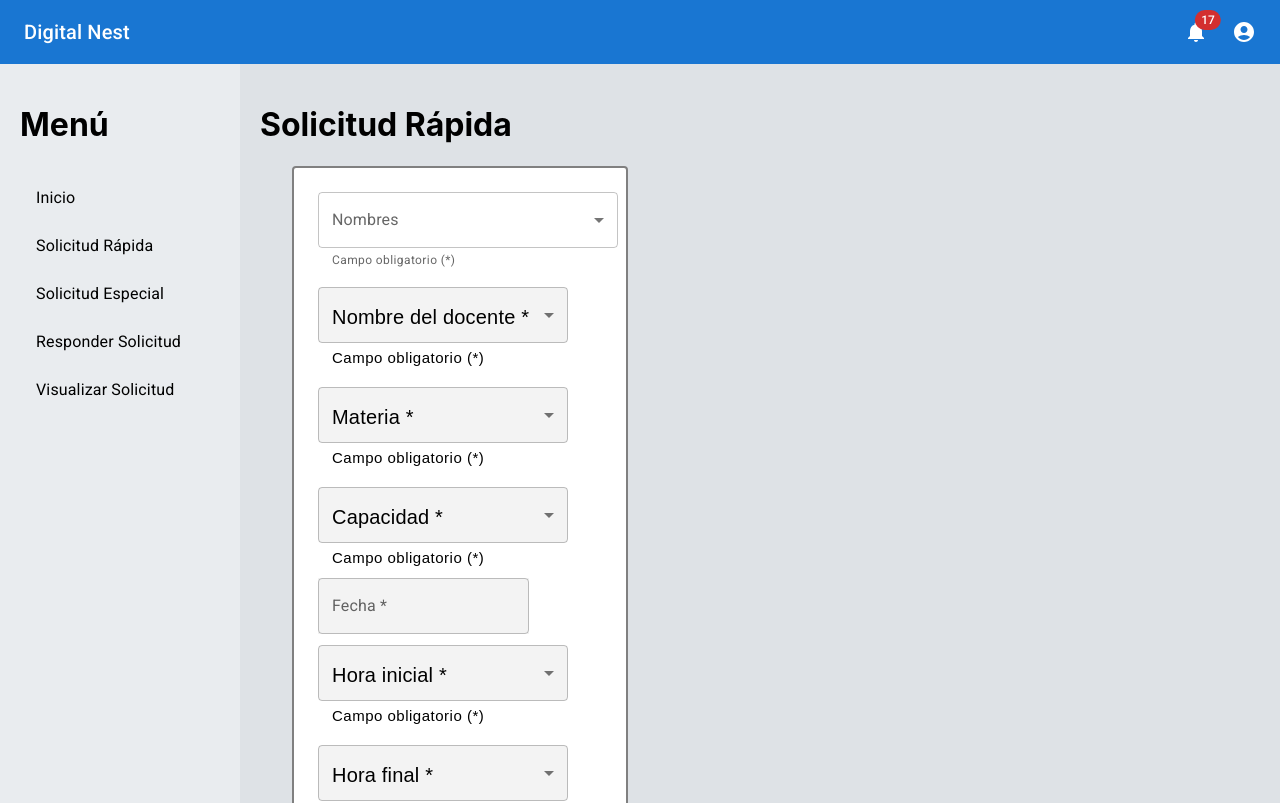
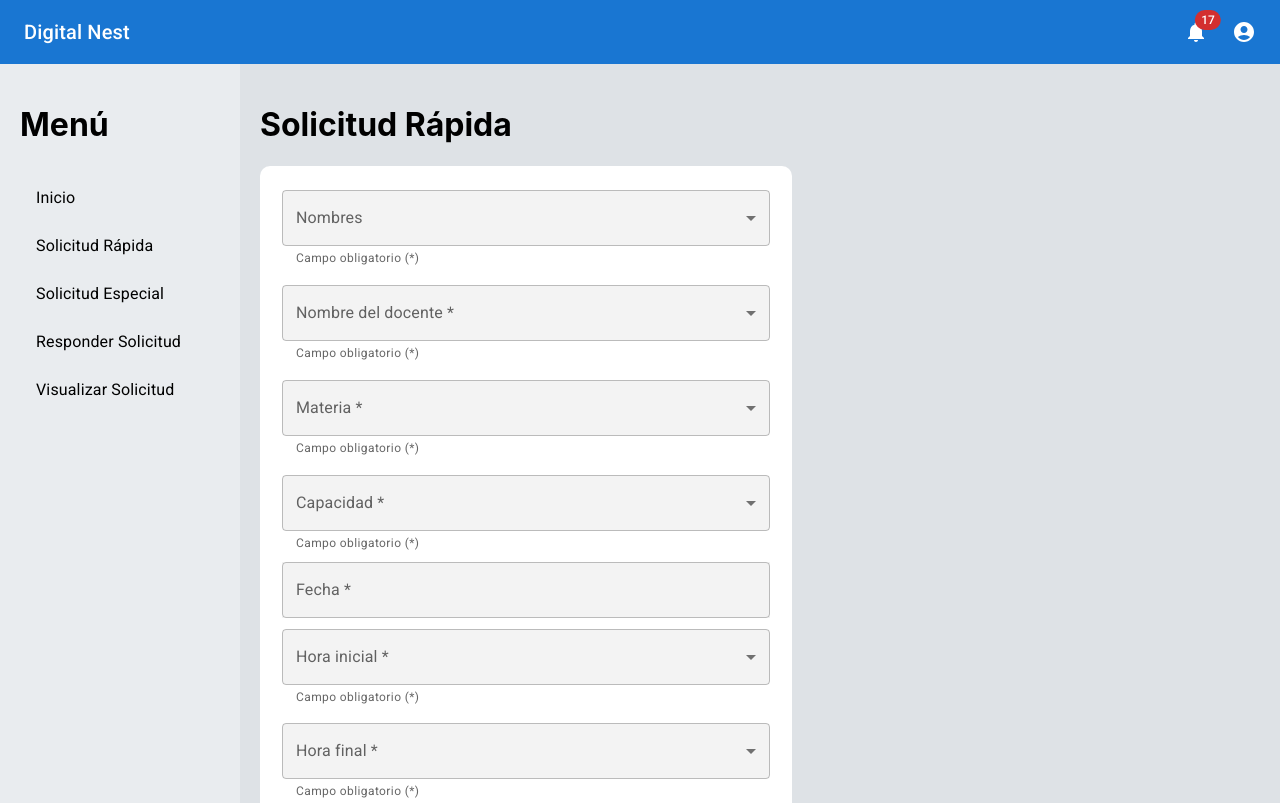
Before and after one commit to iMouchta/DigitalNest, a React (Create React App) app in the folder digital-nest/: page /docente/solicitudRapida in a window 1280 px wide. Shown: the top 803 px of the page. Built offline with nearby package versions, Linux system fonts and the light colour scheme; the HTML template or start-up script is replaced by a standard one.

Commit message:
cambios en las solicitudes

```diff
--- a/digital-nest/src/components/FormDateSelector.js
+++ b/digital-nest/src/components/FormDateSelector.js
@@ -17,10 +17,10 @@ export default function FormDateSelector({ label, onChange, error }) {
   };
 
   return (
-    <div style={{marginLeft: '8px'}}>
+    <div style={{marginLeft: '8px', marginRight:'8px'}}>
       <LocalizationProvider sx={{backgroundColor: '#f3f3f3'}}  dateAdapter={AdapterDayjs}>
         <DatePicker
-          sx={{backgroundColor: '#f3f3f3'}}
+          sx={{backgroundColor: '#f3f3f3',minWidth: 488}}
           style={{ color: error ? "red" : "inherit",  }}
           label={label}
           minDate={minDate}
--- a/digital-nest/src/components/FormMultipleSelector.js
+++ b/digital-nest/src/components/FormMultipleSelector.js
@@ -24,15 +24,16 @@ export default function FormMultipleSelector({ label, options, onChange }) {
 
   return (
     <div>
-      <FormControl sx={{ m: 1, minWidth: 300 }}>
-        <InputLabel>{label}</InputLabel>
+      <FormControl sx={{ m: 1, minWidth: 488 }}>
+        <InputLabel sx={{backgroundColor: '#f3f3f3'}}>{label}</InputLabel>
         <Select
+          sx={{backgroundColor: '#f3f3f3'}}
           multiple
           label={label}
           value={value}
           onChange={handleChange}
           renderValue={(selected) => (
-            <Box sx={{ display: "flex", flexWrap: "wrap", gap: 0.5 }}>
+            <Box sx={{  display: "flex", flexWrap: "wrap", gap: 0.5 }}>
               {selected.map((value) => (
                 <Chip key={value} label={value} />
               ))}
--- a/digital-nest/src/components/FormSelector.js
+++ b/digital-nest/src/components/FormSelector.js
@@ -17,9 +17,9 @@ export default function FormSelector({ label, options, onChange, error }) {
   return (
     <div>
       <FormControl error={error}
-      sx={{ m: 1, minWidth: 250}}>
+      sx={{ m: 1, minWidth: 488}}>
         <InputLabel sx={{backgroundColor: '#f3f3f3'}}
-            style={{ color: 'black', fontFamily: 'Arial', fontSize: '20px' }}>{label}
+            >{label}
         </InputLabel>
         <Input
 
@@ -28,7 +28,7 @@ export default function FormSelector({ label, options, onChange, error }) {
         label={label}
         value={value}
         onChange={handleChange}
-        renderValue={(value) => `⚠️  - ${value}`}>
+        renderValue={(value) => `${value}`}>
           <MenuItem value="" >
             <em>Ninguno </em>
           </MenuItem>
@@ -38,7 +38,7 @@ export default function FormSelector({ label, options, onChange, error }) {
             </MenuItem>
           ))}
         </Select>
-        <FormHelperText style={{ color: 'black', fontFamily: 'Arial', fontSize: '15px' }}>Campo obligatorio (*)</FormHelperText>
+        <FormHelperText >Campo obligatorio (*)</FormHelperText>
       </FormControl>
     </div>
   );
--- a/digital-nest/src/components/FormSolicitudEspecial.js
+++ b/digital-nest/src/components/FormSolicitudEspecial.js
@@ -113,16 +113,21 @@ export default function FormSolicitudEspecial() {
 
   return (
     <form>
-      <Box ml={4} sx={{ p: 2,
+      <Box
+      display="flex"
+      flexDirection="column"
+      justifyContent="center"
+      alignItems="center"
+      minHeight="calc(100vh - 160px)"
+      sx={{ p: 2,
       backgroundColor: 'white',
       color: 'black',
-      width: '300px',
-      border: "2px solid grey",
-      borderRadius: "4px" }}>
+      width: '500px',
+      borderRadius: "10px" }}>
         <FormTextField
 
           label="Nombre completo *"
-          style={{ color: 'black', fontFamily: 'Arial', fontSize: '200px' }}
+
           placeholder="Ingrese su nombre completo"
           onChange={setTextFieldNombre}
           error={errorNombre}
--- a/digital-nest/src/components/FormSolicitudRapida.js
+++ b/digital-nest/src/components/FormSolicitudRapida.js
@@ -5,6 +5,7 @@ import FormTextField from "./FormTextField";
 import Box from "@mui/material/Box";
 import SendFormButton from "./SendFormButton";
 import FormDateSelector from "./FormDateSelector";
+import Grid from "@mui/material/Box";
 
 export default function FormSolicitudRapida() {
   //* Form fields
@@ -122,12 +123,19 @@ export default function FormSolicitudRapida() {
 
   return (
     <form>
-      <Box ml={4} sx={{ p: 2,
+      <Grid container>
+      <Grid item xs="auto">
+      <Box
+      display="flex"
+      flexDirection="column"
+      justifyContent="center"
+      alignItems="center"
+      minHeight="calc(100vh - 160px)"
+      sx={{ p: 2,
       backgroundColor: 'white',
       color: 'black',
-      width: '300px',
-      border: "2px solid grey",
-      borderRadius: "4px" }}>
+      width: '500px',
+      borderRadius: "10px" }}>
         <FormMultipleSelector
           label="Nombres"
           options={[
@@ -181,6 +189,8 @@ export default function FormSolicitudRapida() {
 
         <SendFormButton onClick={handleSubmit} label={"SELECCIONAR AMBIENTE"} />
       </Box>
+      </Grid>
+      </Grid>
     </form>
   );
 }
--- a/digital-nest/src/components/FormTextField.js
+++ b/digital-nest/src/components/FormTextField.js
@@ -18,13 +18,13 @@ export default function FormTextField({ label, placeholder, onChange, error }) {
           gap: 1,
           marginLeft: "8px",
           paddingY: "10px",
+          minWidth: 488
 
         }}
 
       >
         <TextField
-          style={{color: 'black', fontFamily: 'Arial', fontSize: '200px'}}
-          colorfont={blue}
+
           sx={{backgroundColor: '#f3f3f3'}}
           label={label}
           placeholder={placeholder}
@@ -34,7 +34,7 @@ export default function FormTextField({ label, placeholder, onChange, error }) {
 
         />
 
-        <FormHelperText error={error} style={{marginLeft: '12px',color: 'blue', fontFamily: 'Arial', fontSize: '200px'}}>
+        <FormHelperText error={error} >
 
           {error ? "Campo   obligatorio (*)" : ""}
         </FormHelperText>
```
